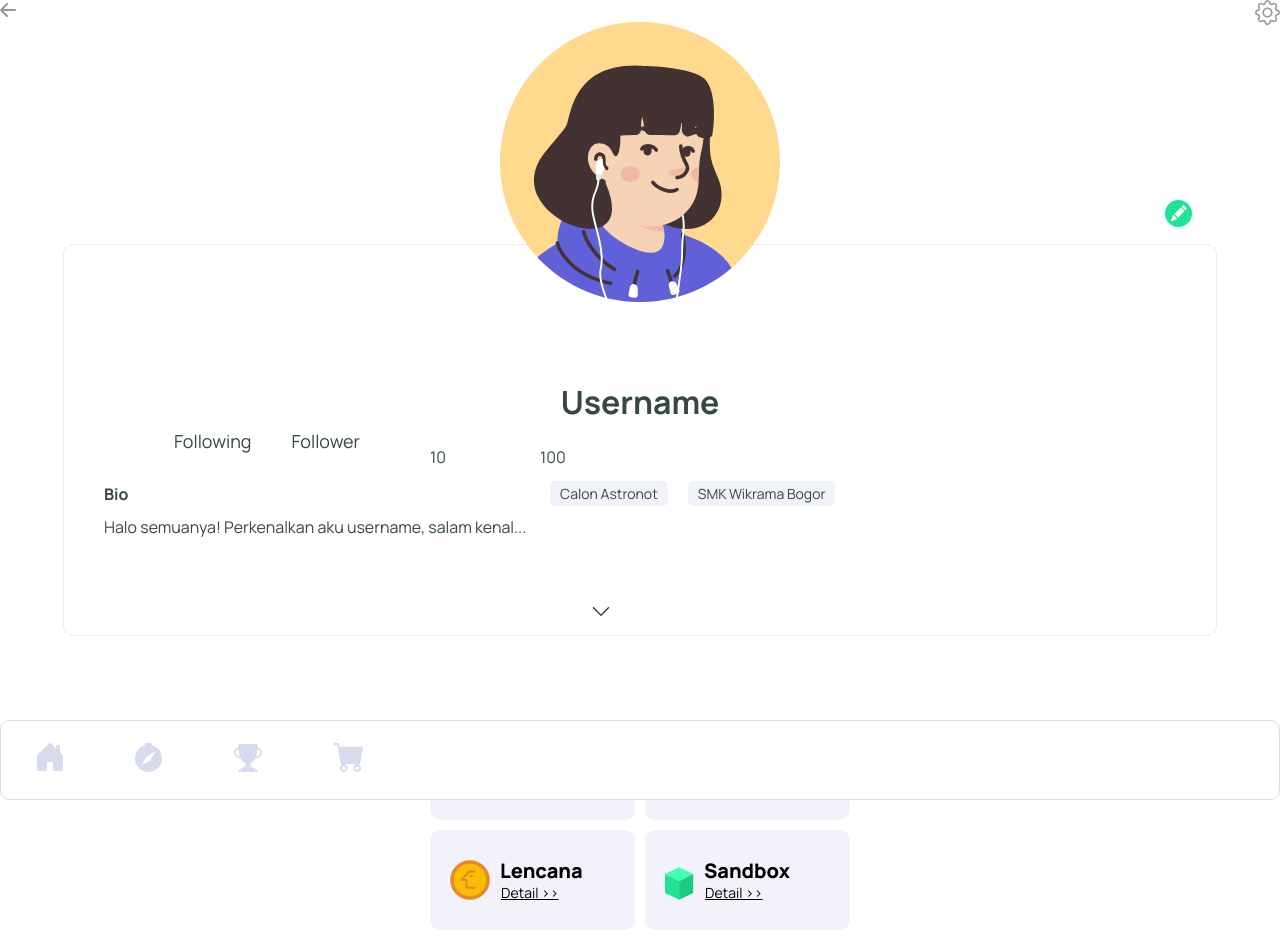
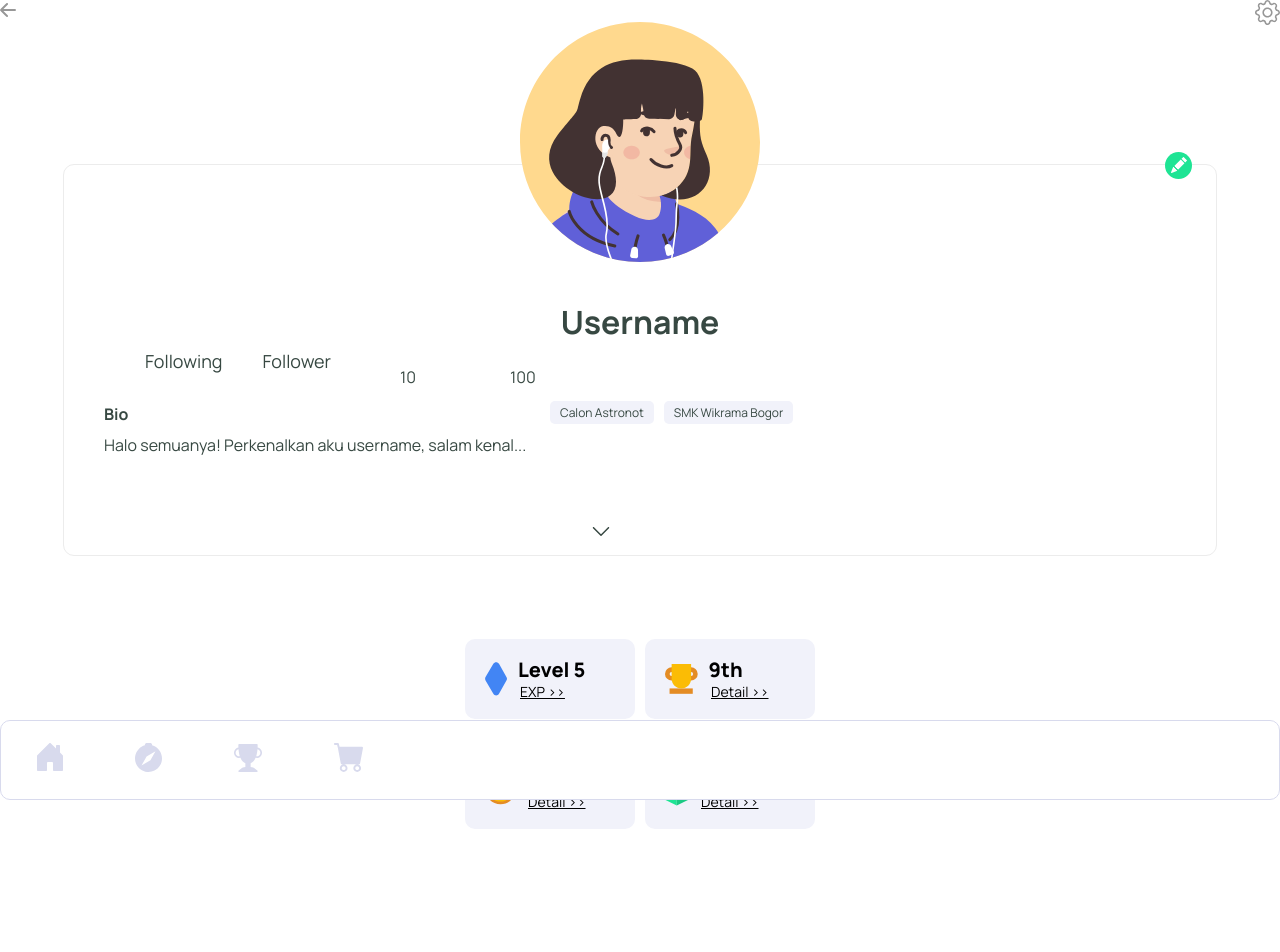
Before and after one commit to anggana-putra/learnica-no-login, a React (Create React App) app: page /profile in a window 1280 px wide. Shown: the top 952 px of the page. Built offline with nearby package versions, Linux system fonts and the light colour scheme.

Commit message:
all turn into mobile view

```diff
--- a/src/components/HomePage/hpUpSection.css
+++ b/src/components/HomePage/hpUpSection.css
@@ -1,3 +1,4 @@
+/*style yang tidak di pakai kemungkinan akan di pakai di moda dekstop*/
 * {
     margin: 0;
     padding: 0;
@@ -82,16 +83,17 @@
 @media only screen and (max-width: 400px) {
     .mPencarian {
         position: relative;
-        bottom: 25px;
+        bottom: 10px;
+        margin-bottom: 20px;
     }
     .pencarian label {
         position: absolute;
         left:  92%;
-        margin-top: 0.7vh;
+        margin-top: 0.8vh;
         cursor:pointer;
     }
     .pencarian input {
-        height: 4vh;
+        height: 33px;
         width: 100%;
         padding: 0 15px;
         font-family: 'Manrope';
--- a/src/components/HomePage/lanjutkan.css
+++ b/src/components/HomePage/lanjutkan.css
@@ -1,3 +1,5 @@
+/*style yang tidak di pakai kemungkinan akan di pakai di moda dekstop*/
+
 .wrapLan {
     padding-top: 60px;
     font-family: 'Manrope';
--- a/src/components/HomePage/modePembelajaran.css
+++ b/src/components/HomePage/modePembelajaran.css
@@ -1,3 +1,5 @@
+/*style yang tidak di pakai kemungkinan akan di pakai di mode dekstop*/
+
 .gradientSimulasi {
     position: absolute;
     height: 25vh;
@@ -184,7 +186,7 @@
 @media only screen and (max-width: 400px) {
     .gradientSimulasi {
         height: 15vh;
-        width: 89.5%;
+        width: 90%;
     }
     .simulasiMode .wrap {
         height: 15vh;
@@ -194,6 +196,10 @@
         width: 55%;
         object-position: -20px 32%;
     }
+    .siText {
+        height: 15vh;
+    }
+
     .siText h2 {
         font-size: 2.5vh;
     }
@@ -203,7 +209,7 @@
     }
     .gradientSandbox {
         height: 15vh;
-        width: 89.5%;
+        width: 90%;
     }
     .sandboxMode .wrapSa {
         height: 15vh;
@@ -213,6 +219,9 @@
         width: 75%;
         object-position: -50px 40%;
     }
+    .saText {
+        height: 15vh;
+    }
     .saText h2 {
         font-size: 2.5vh;
     }
@@ -221,7 +230,7 @@
     }
     .gradientVersus {
         height: 15vh;
-        width: 89.5%;
+        width: 90%;
     }
     .versusMode .wrapVe {
         height: 15vh;
@@ -231,6 +240,9 @@
         width: 70%;
         object-position: -37px 40%;
     }
+    .vaText {
+        height: 15vh;
+    }
     .veText h2 {
         font-size: 2.5vh;
     }
--- a/src/components/profile/profile.css
+++ b/src/components/profile/profile.css
@@ -1,13 +1,15 @@
+/*style yang tidak di pakai kemungkinan akan di pakai di mode dekstop*/
+
 .edit {
     position: absolute;
     left: 91%;
-    top: 25%;
+    top: 19%;
     z-index: 1;
     cursor: pointer;
 }
 
 .profilePic {
-    height: 35vh;
+    height: 30vh;
     width: auto;
     position: absolute;
     left: 50%;
@@ -16,6 +18,7 @@
 }
 
 .cardProfile {
+    overflow: hidden;
     padding: 115px 40px 0px 40px;
     height: 390px;
     width: 90%;
@@ -25,7 +28,7 @@
     font-family: 'Manrope';
     position: absolute;
     left: 50%;
-    top: 55%;
+    top: 45%;
     transform: translate(-50%,-50%);
     color: #374842;
 }
@@ -41,14 +44,14 @@
     margin: 5px 20px;
     font-size: 18px;
     position: relative;
-    left: 50px;
+    left: 21px;
 }
 
 #follows {
     float: left;
     margin: 0px 15px;
     position: relative;
-    left: 85px;
+    left: 55px;
     width: 80px;
     padding-bottom: 20px;
 }
@@ -61,11 +64,12 @@
 #cita-seko {
     font-size: 14px;
     float: left;
-    margin-right: 20px;
+    margin-right: 10px;
     margin-top: 13px;
     padding: 3px 10px;
     border-radius: 5px;
     background-color: #F1F2FA;
+    font-size: 12px;
 }
 
 .bioCont {
@@ -118,14 +122,15 @@
 
 .data {
     position: absolute;
-    top: 90%;
+    top: 78%;
     left: 50%;
     transform: translate(-50%);
     display: flex;
     flex-direction: row;
     flex-wrap: wrap;
-    width: 420px;
+    width: 350px;
     height: 340px;
+    align-content: space-around;
     padding-bottom: 120px;
 }
 
@@ -134,8 +139,8 @@
     display: flex;
     align-items: center;
     flex-direction: row;
-    height: 100px;
-    width: 205px;
+    height: 80px;
+    width: 170px;
     font-family: 'Manrope';
     padding: 0px 20px 20px 20px;
     border-radius: 10px;
@@ -156,19 +161,19 @@
 }
 
 .level p {
-    margin-left: 39px;
+    margin-left: 35px;
 }
 
 .rank p {
-    margin-left: 55px;
+    margin-left: 46px;
 }
 
 .lencana p {
-    margin-left: 51px;
+    margin-left: 43px;
 }
 
 .sandbox p {
-    margin-left: 40px;
+    margin-left: 36px;
 }
 
 .level, .lencana {
```
